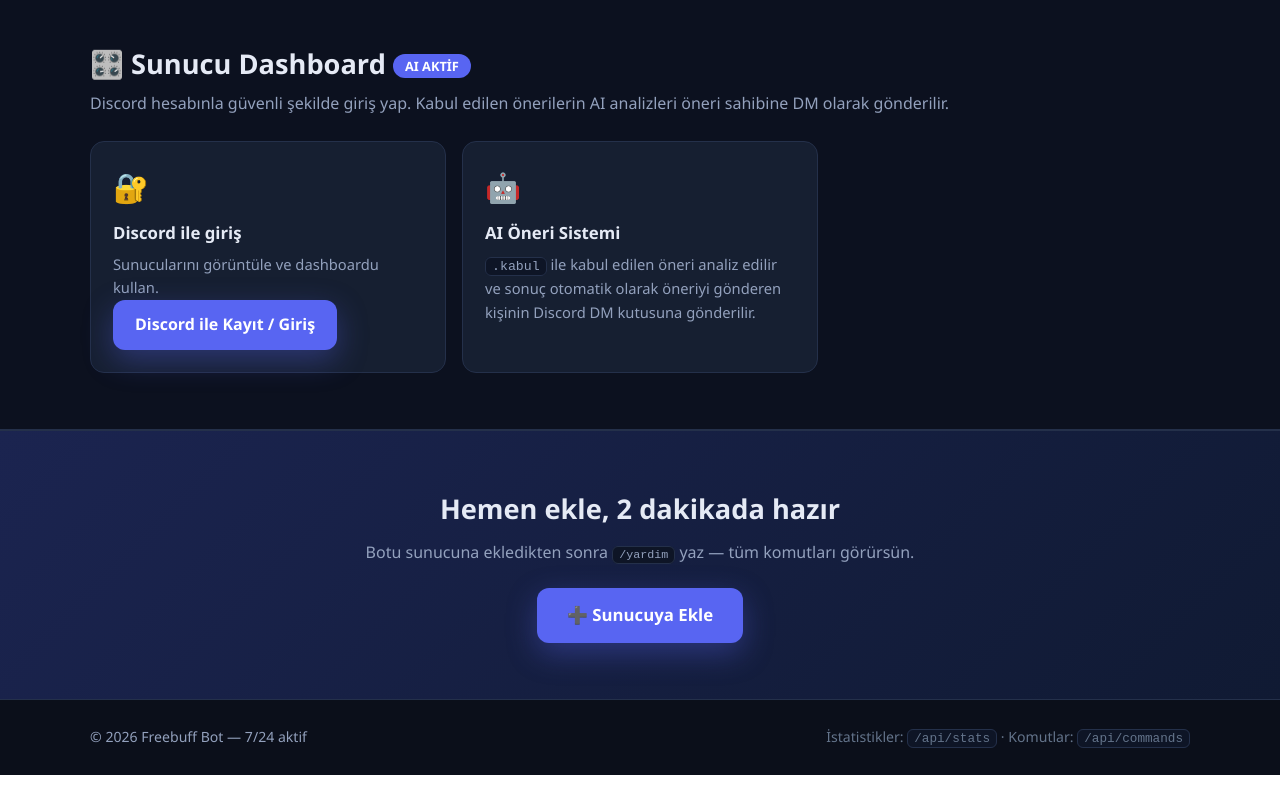
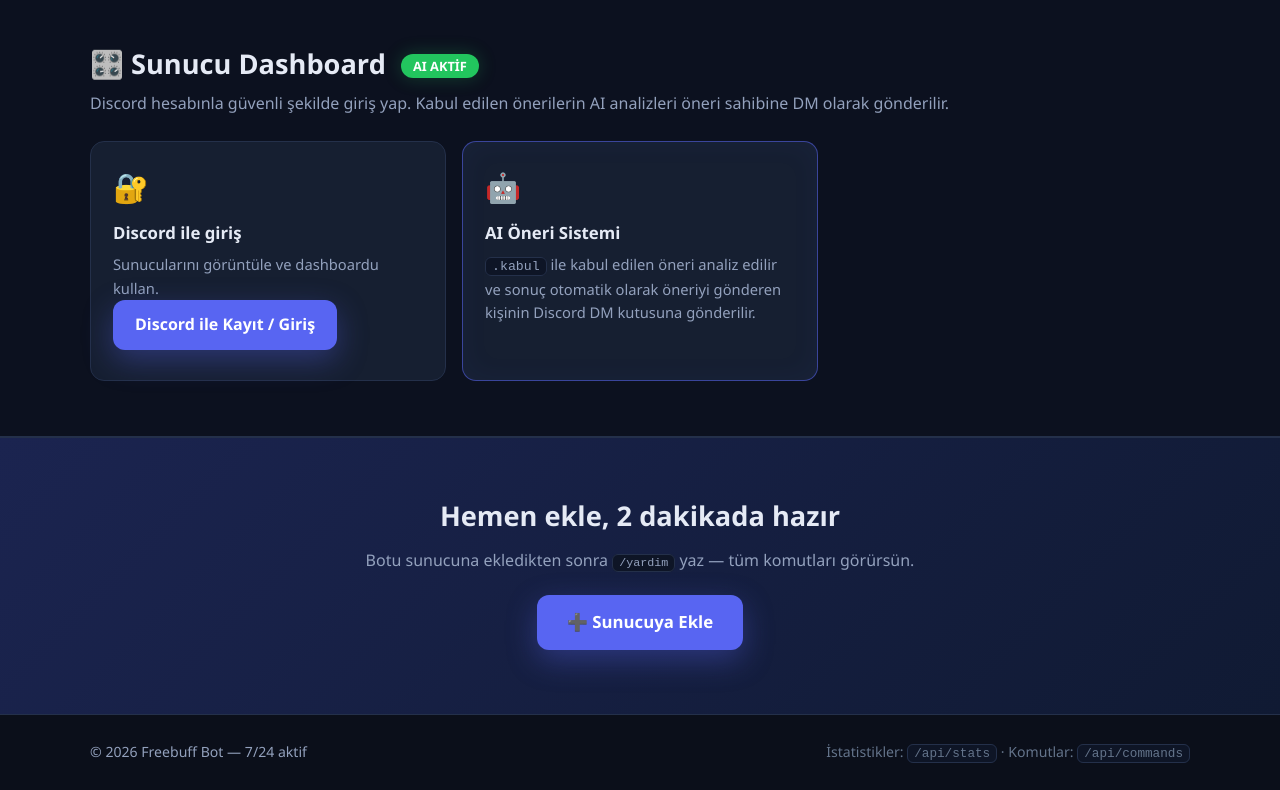
Before and after one commit to yusif0427/freebuff-bot, a website: page public/index.html in a window 1280 px wide. Shown: the part 1919-2709 px from the top of the page. Drawn offline with Linux system fonts and the light colour scheme; no server answers.

Commit message:
site: add dark animated premium theme

```diff
--- a/public/styles.css
+++ b/public/styles.css
@@ -156,3 +156,41 @@ footer { padding: 26px 0; color: var(--muted); font-size: .88rem; }
   .stat-grid { grid-template-columns: repeat(2, 1fr); }
   .feature-grid { grid-template-columns: 1fr; }
 }
+
+
+/* FREEBUFF DARK ANIMATED UI */
+body::before {
+  content: "";
+  position: fixed;
+  inset: -30%;
+  z-index: -1;
+  pointer-events: none;
+  background:
+    radial-gradient(circle at 20% 20%, rgba(88,101,242,.16), transparent 28%),
+    radial-gradient(circle at 80% 70%, rgba(139,92,246,.12), transparent 30%),
+    radial-gradient(circle at 50% 100%, rgba(34,197,94,.06), transparent 24%);
+  animation: float-bg 14s ease-in-out infinite alternate;
+}
+body::after {
+  content: "";
+  position: fixed;
+  inset: 0;
+  z-index: -1;
+  pointer-events: none;
+  background-image: linear-gradient(rgba(255,255,255,.018) 1px, transparent 1px), linear-gradient(90deg, rgba(255,255,255,.018) 1px, transparent 1px);
+  background-size: 42px 42px;
+  mask-image: linear-gradient(to bottom, transparent, black 18%, black 82%, transparent);
+}
+@keyframes float-bg { from { transform: translate3d(-2%, -1%, 0) scale(1); } to { transform: translate3d(2%, 2%, 0) scale(1.06); } }
+@keyframes reveal { from { opacity: 0; transform: translateY(18px); } to { opacity: 1; transform: translateY(0); } }
+.hero-text, .hero-card, .stat, .feature, .cmd-group { animation: reveal .7s ease both; }
+.feature:hover, .stat:hover { box-shadow: 0 0 30px rgba(88,101,242,.14); }
+.btn-primary { position: relative; overflow: hidden; }
+.btn-primary::after {
+  content: ""; position: absolute; top: 0; left: -80%; width: 55%; height: 100%;
+  background: linear-gradient(90deg, transparent, rgba(255,255,255,.22), transparent);
+  transform: skewX(-20deg); animation: shine 3.5s infinite;
+}
+@keyframes shine { 0%, 55% { left: -80%; } 75%, 100% { left: 140%; } }
+.pill-ai { background: #22c55e; margin-left: 8px; box-shadow: 0 0 18px rgba(34,197,94,.25); }
+.ai-card { border-color: rgba(88,101,242,.55); box-shadow: inset 0 0 30px rgba(88,101,242,.05); }
```
